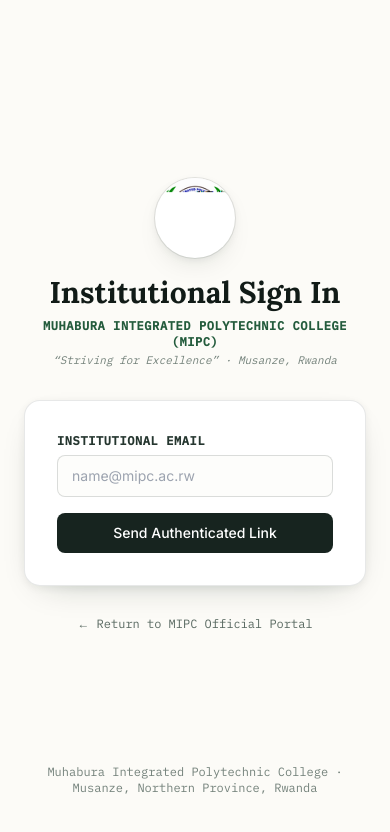
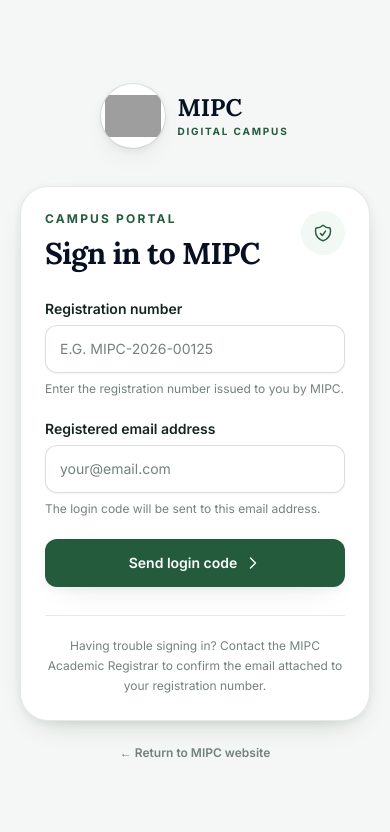
Before and after one commit to jusbah-star/MIPC, a Next.js app: page /login in a window 390 px wide. Shown: the top 832 px of the page. Built offline with nearby package versions, Linux system fonts and the light colour scheme; no server answers; grey boxes are pictures that could not be loaded.

Commit message:
Replace campus portal magic link with registration number email code login

```diff
--- a/src/app/login/page.tsx
+++ b/src/app/login/page.tsx
@@ -1,235 +1,218 @@
 'use client';
 
-import { useState } from 'react';
-import Image from 'next/image';
+import { Suspense, useState } from 'react';
+import Link from 'next/link';
 import { useRouter, useSearchParams } from 'next/navigation';
-import Link from 'next/link';
 import { createClient } from '@/lib/supabase/client';
-import {
-  BookOpenIcon,
-  ShieldCheckIcon,
-  UsersIcon,
-  ChevronRightIcon,
-  AlertCircleIcon,
-  CheckCircleIcon
-} from '@/components/icons';
-import type { UserRole } from '@/lib/database.types';
-
-import { Suspense } from 'react';
+import { AlertCircleIcon, CheckCircleIcon, ChevronRightIcon, ShieldCheckIcon } from '@/components/icons';
 
 function LoginPageContent() {
   const router = useRouter();
   const searchParams = useSearchParams();
   const next = searchParams?.get('next') ?? '';
   const suspended = searchParams?.get('error') === 'account_suspended';
-  const demoMode = !process.env.NEXT_PUBLIC_SUPABASE_URL || process.env.NEXT_PUBLIC_SUPABASE_URL.includes('your-project-ref');
 
+  const [registrationNumber, setRegistrationNumber] = useState('');
   const [email, setEmail] = useState('');
-  const [status, setStatus] = useState<'idle' | 'sending' | 'sent' | 'error'>('idle');
+  const [code, setCode] = useState('');
+  const [step, setStep] = useState<'identity' | 'code'>('identity');
+  const [status, setStatus] = useState<'idle' | 'sending' | 'verifying' | 'error'>('idle');
+  const [message, setMessage] = useState('');
 
-  async function handleMagicLink(e: React.FormEvent) {
-    e.preventDefault();
+  async function requestCode(event: React.FormEvent) {
+    event.preventDefault();
     setStatus('sending');
+    setMessage('');
 
     try {
-      const redirectUrl = new URL('/auth/callback', window.location.origin);
-      if (next && next.startsWith('/')) {
-        redirectUrl.searchParams.set('next', next);
+      const response = await fetch('/api/auth/request-code', {
+        method: 'POST',
+        headers: { 'Content-Type': 'application/json' },
+        body: JSON.stringify({ registrationNumber, email })
+      });
+      const payload = await response.json().catch(() => ({}));
+
+      if (!response.ok) {
+        setStatus('error');
+        setMessage(payload.error || 'We could not send your login code.');
+        return;
       }
 
-      const supabase = createClient();
-      const { error } = await supabase.auth.signInWithOtp({
-        email,
-        options: {
-          emailRedirectTo: redirectUrl.toString()
-        }
-      });
-
-      setStatus(error ? 'error' : 'sent');
+      setStep('code');
+      setStatus('idle');
     } catch {
       setStatus('error');
+      setMessage('We could not reach the sign-in service. Please try again.');
     }
   }
 
-  function handleDemoLogin(role: UserRole) {
-    document.cookie = `mipc_demo_role=${role}; path=/; max-age=86400`;
-    const target = next && next.startsWith(`/${role}`) ? next : `/${role}`;
-    router.push(target);
+  async function verifyCode(event: React.FormEvent) {
+    event.preventDefault();
+    setStatus('verifying');
+    setMessage('');
+
+    try {
+      const supabase = createClient();
+      const { data, error } = await supabase.auth.verifyOtp({
+        email: email.trim().toLowerCase(),
+        token: code.trim(),
+        type: 'email'
+      });
+
+      if (error || !data.user) {
+        setStatus('error');
+        setMessage('That code is invalid or has expired. Check the email and try again.');
+        return;
+      }
+
+      const { data: profile } = await supabase
+        .from('profiles')
+        .select('role, account_status')
+        .eq('id', data.user.id)
+        .single();
+
+      if (!profile || profile.account_status !== 'active') {
+        await supabase.auth.signOut();
+        setStatus('error');
+        setMessage('This MIPC account is not active. Please contact the Academic Registrar.');
+        return;
+      }
+
+      const role = profile.role;
+      const safeNext = next.startsWith(`/${role}`) ? next : `/${role}`;
+      router.replace(safeNext);
       router.refresh();
+    } catch {
+      setStatus('error');
+      setMessage('We could not verify the code. Please try again.');
+    }
+  }
+
+  function startAgain() {
+    setStep('identity');
+    setCode('');
+    setStatus('idle');
+    setMessage('');
   }
 
   return (
-    <main className="min-h-screen bg-parchment-50 flex flex-col justify-between py-12 px-6">
-      <div className="max-w-md w-full mx-auto my-auto">
-        <div className="text-center mb-8">
-          <Link href="/" className="inline-flex items-center justify-center group mb-4" aria-label="MIPC home">
-            <span className="relative h-20 w-20 overflow-hidden rounded-full bg-white shadow-academic ring-1 ring-ink-900/10 transition-transform group-hover:scale-[1.02]">
-              <Image src="/mipc-logo.png" alt="Muhabura Integrated Polytechnic College crest" fill sizes="80px" className="object-cover" priority unoptimized />
+    <main className="min-h-screen bg-[#f4f7f5] lg:grid lg:grid-cols-[1.05fr_.95fr]">
+      <section className="relative hidden overflow-hidden bg-mipc-navy-950 text-white lg:flex lg:min-h-screen lg:flex-col lg:justify-between lg:p-12 xl:p-16">
+        <img src="/api/campus-photo?name=hero" alt="MIPC campus" className="absolute inset-0 h-full w-full object-cover" />
+        <div className="absolute inset-0 bg-[linear-gradient(135deg,rgba(6,16,34,.96),rgba(6,16,34,.82)_52%,rgba(29,73,50,.78))]" />
+
+        <Link href="/" className="relative z-10 inline-flex w-fit items-center gap-3">
+          <span className="grid h-14 w-14 place-items-center overflow-hidden rounded-full bg-white shadow-lg">
+            <img src="/api/mipc-logo" alt="MIPC crest" className="h-full w-full object-contain p-1" />
           </span>
+          <span><span className="block text-2xl font-bold">MIPC</span><span className="text-xs font-semibold uppercase tracking-[0.18em] text-white/65">Digital Campus</span></span>
         </Link>
-          <h1 className="font-display text-3xl font-bold text-ink-950">
-            Institutional Sign In
-          </h1>
-          <p className="mt-2 text-xs font-mono uppercase tracking-wider text-mipc-green-700 font-bold">
-            Muhabura Integrated Polytechnic College (MIPC)
-          </p>
-          <p className="text-[11px] font-mono text-ink-500 italic mt-0.5">
-            &ldquo;Striving for Excellence&rdquo; · Musanze, Rwanda
-          </p>
+
+        <div className="relative z-10 max-w-xl pb-8">
+          <p className="text-xs font-bold uppercase tracking-[0.22em] text-mipc-green-300">Secure campus access</p>
+          <h1 className="mt-5 font-display text-5xl font-bold leading-[1.03] xl:text-6xl">Your campus,<br />one secure code away.</h1>
+          <p className="mt-6 max-w-lg text-lg leading-8 text-white/72">Use your MIPC registration number and the email registered on your student or staff record. We will send a one-time code to confirm it is really you.</p>
+
+          <div className="mt-9 grid gap-4 sm:grid-cols-3">
+            {['No password to remember', 'Code sent to your email', 'Protected institutional access'].map((item, index) => (
+              <div key={item} className="rounded-2xl border border-white/12 bg-white/7 p-4 backdrop-blur-sm">
+                <span className="grid h-8 w-8 place-items-center rounded-full bg-mipc-green-600 text-xs font-bold">{index + 1}</span>
+                <p className="mt-3 text-sm font-semibold leading-5 text-white/85">{item}</p>
+              </div>
+            ))}
+          </div>
         </div>
 
-        <div className="bg-white rounded-2xl border border-ink-900/10 p-8 shadow-academic">
-          {suspended && <div className="mb-5 flex items-start gap-2 rounded-xl border border-signal-danger/25 bg-signal-danger-bg p-3 text-sm text-signal-danger"><AlertCircleIcon className="mt-0.5 h-4 w-4 shrink-0" /><span>This account is suspended. Contact the MIPC Academic Registrar if you believe this is an error.</span></div>}
-          {status === 'sent' ? (
-            <div className="text-center py-4">
-              <div className="w-12 h-12 rounded-full bg-signal-ok-bg text-signal-ok flex items-center justify-center mx-auto mb-3">
-                <CheckCircleIcon className="w-7 h-7" />
+        <p className="relative z-10 text-xs text-white/45">Muhabura Integrated Polytechnic College · Musanze, Rwanda</p>
+      </section>
+
+      <section className="flex min-h-screen items-center justify-center px-5 py-10 sm:px-8 lg:px-12">
+        <div className="w-full max-w-md">
+          <div className="mb-8 text-center lg:hidden">
+            <Link href="/" className="inline-flex items-center gap-3">
+              <span className="grid h-16 w-16 place-items-center overflow-hidden rounded-full bg-white shadow-academic ring-1 ring-mipc-navy-900/10">
+                <img src="/api/mipc-logo" alt="MIPC crest" className="h-full w-full object-contain p-1" />
+              </span>
+              <span className="text-left"><span className="block font-display text-2xl font-bold text-mipc-navy-950">MIPC</span><span className="block text-[10px] font-bold uppercase tracking-[0.18em] text-mipc-green-700">Digital Campus</span></span>
+            </Link>
           </div>
-              <h2 className="font-display text-lg font-bold text-ink-950">
-                Magic Link Dispatched
-              </h2>
-              <p className="mt-2 text-xs text-ink-700 leading-relaxed font-mono">
-                An authenticated login link has been issued to <strong className="text-ink-950">{email}</strong>. Check your inbox to proceed.
-              </p>
+
+          <div className="rounded-[1.75rem] border border-mipc-navy-900/10 bg-white p-6 shadow-academic sm:p-8">
+            <div className="flex items-start justify-between gap-5">
+              <div>
+                <p className="text-xs font-bold uppercase tracking-[0.18em] text-mipc-green-700">Campus portal</p>
+                <h2 className="mt-2 font-display text-3xl font-bold tracking-tight text-mipc-navy-950">{step === 'identity' ? 'Sign in to MIPC' : 'Check your email'}</h2>
               </div>
+              <span className="grid h-11 w-11 shrink-0 place-items-center rounded-full bg-mipc-green-50 text-mipc-green-700"><ShieldCheckIcon className="h-5 w-5" /></span>
+            </div>
+
+            {suspended && <div className="mt-5 flex items-start gap-2 rounded-xl border border-signal-danger/20 bg-signal-danger-bg p-3 text-sm text-signal-danger"><AlertCircleIcon className="mt-0.5 h-4 w-4 shrink-0" /><span>This account is suspended. Contact the MIPC Academic Registrar.</span></div>}
+
+            {step === 'identity' ? (
+              <form onSubmit={requestCode} className="mt-7 space-y-5">
+                <div>
+                  <label htmlFor="registrationNumber" className="mipc-label">Registration number</label>
+                  <input id="registrationNumber" value={registrationNumber} onChange={(event) => setRegistrationNumber(event.target.value.toUpperCase())} className="mipc-field !min-h-12 uppercase" placeholder="e.g. MIPC-2026-00125" autoComplete="username" maxLength={40} required />
+                  <p className="mt-1.5 text-xs leading-5 text-ink-500">Enter the registration number issued to you by MIPC.</p>
+                </div>
+
+                <div>
+                  <label htmlFor="email" className="mipc-label">Registered email address</label>
+                  <input id="email" type="email" value={email} onChange={(event) => setEmail(event.target.value)} className="mipc-field !min-h-12" placeholder="your@email.com" autoComplete="email" maxLength={320} required />
+                  <p className="mt-1.5 text-xs leading-5 text-ink-500">The login code will be sent to this email address.</p>
+                </div>
+
+                <button type="submit" disabled={status === 'sending'} className="mipc-button-primary w-full !min-h-12 !bg-mipc-green-700 hover:!bg-mipc-green-800">
+                  {status === 'sending' ? 'Checking your details…' : 'Send login code'}
+                  {status !== 'sending' && <ChevronRightIcon className="h-4 w-4" />}
+                </button>
+              </form>
             ) : (
-            <form onSubmit={handleMagicLink} className="space-y-4">
+              <form onSubmit={verifyCode} className="mt-7 space-y-5">
+                <div className="flex items-start gap-3 rounded-xl bg-mipc-green-50 p-4 text-sm leading-6 text-mipc-green-900">
+                  <CheckCircleIcon className="mt-0.5 h-5 w-5 shrink-0 text-mipc-green-700" />
+                  <p>We sent a one-time login code to <strong>{email}</strong>. Enter it below to continue.</p>
+                </div>
+
                 <div>
-                <label className="block text-xs font-mono uppercase tracking-wider font-semibold text-ink-800 mb-1.5">
-                  Institutional Email
-                </label>
-                <input
-                  type="email"
-                  required
-                  value={email}
-                  onChange={(e) => setEmail(e.target.value)}
-                  placeholder="name@mipc.ac.rw"
-                  className="w-full rounded-lg border border-ink-900/15 px-3.5 py-2.5 text-sm text-ink-950 placeholder:text-ink-400 outline-none focus-visible:border-mipc-green-500 bg-parchment-50/50"
-                />
+                  <label htmlFor="code" className="mipc-label">6-digit login code</label>
+                  <input id="code" value={code} onChange={(event) => setCode(event.target.value.replace(/\D/g, '').slice(0, 6))} className="mipc-field !min-h-14 text-center font-mono text-2xl font-bold tracking-[0.35em]" inputMode="numeric" autoComplete="one-time-code" pattern="[0-9]{6}" placeholder="000000" required />
                 </div>
-              <button
-                type="submit"
-                disabled={status === 'sending'}
-                className="w-full rounded-lg bg-ink-900 py-2.5 px-4 text-sm font-medium text-white hover:bg-ink-800 transition-colors shadow-xs disabled:opacity-60"
-              >
-                {status === 'sending' ? 'Sending magic link…' : 'Send Authenticated Link'}
+
+                <button type="submit" disabled={status === 'verifying' || code.length !== 6} className="mipc-button-primary w-full !min-h-12 !bg-mipc-green-700 hover:!bg-mipc-green-800">
+                  {status === 'verifying' ? 'Verifying code…' : 'Enter campus portal'}
+                  {status !== 'verifying' && <ChevronRightIcon className="h-4 w-4" />}
                 </button>
-              {status === 'error' && (
-                <div className="flex items-center gap-2 text-xs text-signal-danger bg-signal-danger-bg p-2.5 rounded-lg">
-                  <AlertCircleIcon className="w-4 h-4 shrink-0" />
-                  <span>Unable to dispatch OTP. You can use 1-Click Demo below.</span>
+
+                <div className="flex items-center justify-between gap-4 text-xs">
+                  <button type="button" onClick={startAgain} className="font-semibold text-ink-600 hover:text-mipc-navy-950">Change details</button>
+                  <button type="button" onClick={(event) => requestCode(event as unknown as React.FormEvent)} disabled={status === 'sending'} className="font-bold text-mipc-green-700 hover:text-mipc-green-800">Send a new code</button>
                 </div>
-              )}
               </form>
             )}
 
-          {/* Quick 1-Click Demo Profiles */}
-          {demoMode && <div className="mt-8 pt-6 border-t border-ink-900/10">
-            <div className="flex items-center justify-between mb-3">
-              <span className="text-[11px] font-mono uppercase tracking-wider text-ink-600 font-bold">
-                Instant Demo Exploration
-              </span>
-              <span className="text-[10px] font-mono bg-mipc-green-100 text-mipc-green-800 px-2 py-0.5 rounded font-semibold border border-mipc-green-200">
-                1-Click Access
-              </span>
+            {status === 'error' && message && (
+              <div role="alert" className="mt-5 flex items-start gap-2 rounded-xl border border-signal-danger/20 bg-signal-danger-bg p-3 text-sm leading-5 text-signal-danger">
+                <AlertCircleIcon className="mt-0.5 h-4 w-4 shrink-0" />
+                <span>{message}</span>
               </div>
+            )}
 
-            <div className="space-y-2">
-              <button
-                type="button"
-                onClick={() => handleDemoLogin('student')}
-                className="w-full text-left p-3 rounded-lg border border-parchment-300 bg-parchment-50/60 hover:bg-parchment-100/90 transition-all flex items-center justify-between group"
-              >
-                <div className="flex items-center gap-3">
-                  <div className="w-8 h-8 rounded-md bg-ink-900 text-mipc-green-400 flex items-center justify-center font-mono text-xs font-bold">
-                    <UsersIcon className="w-4 h-4" />
-                  </div>
-                  <div>
-                    <div className="text-sm font-bold text-ink-950 flex items-center gap-2">
-                      <span>Jean-Luc Habimana</span>
-                      <span className="text-[10px] font-mono uppercase bg-mipc-green-100 text-mipc-green-800 px-1.5 py-0.2 rounded font-semibold">
-                        Student
-                      </span>
-                    </div>
-                    <div className="text-xs text-ink-600 font-mono">
-                      B-Tech Software Engineering · ICT
-                    </div>
-                  </div>
-                </div>
-                <ChevronRightIcon className="w-4 h-4 text-ink-400 group-hover:text-mipc-green-600 group-hover:translate-x-0.5 transition-all" />
-              </button>
-
-              <button
-                type="button"
-                onClick={() => handleDemoLogin('lecturer')}
-                className="w-full text-left p-3 rounded-lg border border-parchment-300 bg-parchment-50/60 hover:bg-parchment-100/90 transition-all flex items-center justify-between group"
-              >
-                <div className="flex items-center gap-3">
-                  <div className="w-8 h-8 rounded-md bg-ink-900 text-mipc-green-400 flex items-center justify-center font-mono text-xs font-bold">
-                    <BookOpenIcon className="w-4 h-4" />
-                  </div>
-                  <div>
-                    <div className="text-sm font-bold text-ink-950 flex items-center gap-2">
-                      <span>Eng. Dr. Emmanuel Ndayisaba</span>
-                      <span className="text-[10px] font-mono uppercase bg-mipc-green-100 text-mipc-green-800 px-1.5 py-0.2 rounded font-semibold">
-                        Faculty
-                      </span>
-                    </div>
-                    <div className="text-xs text-ink-600 font-mono">
-                      Senior Lecturer · Head of ICT Faculty
-                    </div>
-                  </div>
-                </div>
-                <ChevronRightIcon className="w-4 h-4 text-ink-400 group-hover:text-mipc-green-600 group-hover:translate-x-0.5 transition-all" />
-              </button>
-
-              <button
-                type="button"
-                onClick={() => handleDemoLogin('admin')}
-                className="w-full text-left p-3 rounded-lg border border-parchment-300 bg-parchment-50/60 hover:bg-parchment-100/90 transition-all flex items-center justify-between group"
-              >
-                <div className="flex items-center gap-3">
-                  <div className="w-8 h-8 rounded-md bg-ink-900 text-mipc-green-400 flex items-center justify-center font-mono text-xs font-bold">
-                    <ShieldCheckIcon className="w-4 h-4" />
-                  </div>
-                  <div>
-                    <div className="text-sm font-bold text-ink-950 flex items-center gap-2">
-                      <span>Rev. Dr. Laurent Shyaka</span>
-                      <span className="text-[10px] font-mono uppercase bg-mipc-green-100 text-mipc-green-800 px-1.5 py-0.2 rounded font-semibold">
-                        Registrar
-                      </span>
-                    </div>
-                    <div className="text-xs text-ink-600 font-mono">
-                      Office of the Academic Registrar & Admissions
-                    </div>
-                  </div>
-                </div>
-                <ChevronRightIcon className="w-4 h-4 text-ink-400 group-hover:text-mipc-green-600 group-hover:translate-x-0.5 transition-all" />
-              </button>
-            </div>
-          </div>}
-        </div>
-
-        <div className="text-center mt-6">
-          <Link
-            href="/"
-            className="text-xs font-mono text-ink-600 hover:text-ink-950 transition-colors"
-          >
-            &larr; Return to MIPC Official Portal
-          </Link>
+            <div className="mt-7 border-t border-mipc-navy-900/10 pt-5 text-center text-xs leading-5 text-ink-500">
+              Having trouble signing in? Contact the MIPC Academic Registrar to confirm the email attached to your registration number.
             </div>
           </div>
 
-      <footer className="text-center text-xs text-ink-500 font-mono">
-        Muhabura Integrated Polytechnic College · Musanze, Northern Province, Rwanda
-      </footer>
+          <p className="mt-6 text-center text-xs text-ink-500"><Link href="/" className="font-semibold hover:text-mipc-navy-950">← Return to MIPC website</Link></p>
+        </div>
+      </section>
     </main>
   );
 }
 
 export default function LoginPage() {
   return (
-    <Suspense fallback={<div className="min-h-screen bg-parchment-50 flex items-center justify-center font-mono text-ink-500">Loading MIPC Portal...</div>}>
+    <Suspense fallback={<div className="grid min-h-screen place-items-center bg-[#f4f7f5] text-sm text-ink-500">Loading campus portal…</div>}>
       <LoginPageContent />
     </Suspense>
   );
```
Lines whose indentation alone changed are shown as unchanged.
